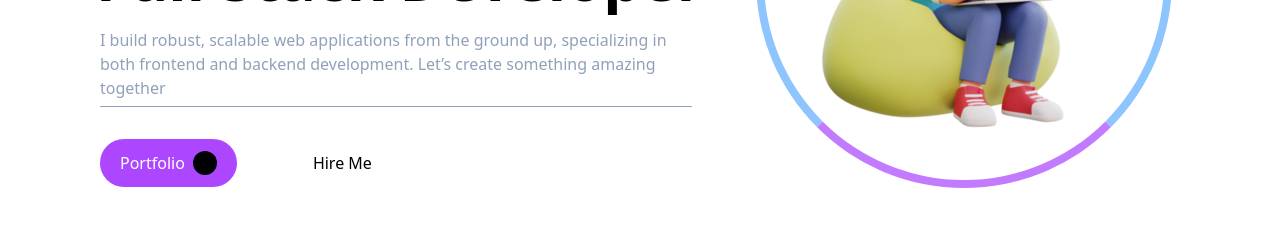
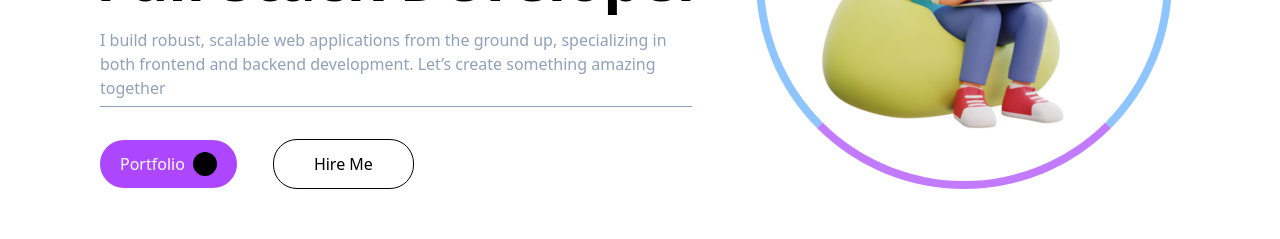
Before and after one commit to MrBhupendra/Test, a React (Vite) app: page / in a window 1280 px wide. Shown: the part 340-579 px from the top of the page. Built offline with nearby package versions, Linux system fonts and the light colour scheme; some icons are missing.

Commit message:
complete

```diff
--- a/src/components/Navbar.jsx
+++ b/src/components/Navbar.jsx
@@ -6,7 +6,7 @@ function Navbar() {
   return (
     <div className='sticky top-0 '>
       <header className='Navbar  '>
-        <nav className='flex justify-between px-24 items-center p-2 bg-white  max-sm:w-auto max-sm:flex max-sm:justify-between max-sm:border border-black max-sm:px-3'>
+        <nav className='flex justify-between px-24 items-center p-2 bg-white  max-sm:w-auto max-sm:flex max-sm:justify-between  max-sm:px-3'>
           <h2 className='font-bold text-[25px]'>LOGO</h2>
            <ul className='flex justify-between border-none border-black w-[450px] font-semibold text-black max-sm:hidden '>
               <li><a>Home</a></li>
--- a/src/pages/About.jsx
+++ b/src/pages/About.jsx
@@ -3,7 +3,7 @@ import { Icon } from "@iconify/react";
 
 function About() {
   return (
-    <div className=' flex px-24  py-16 max-sm:px-0 max-sm:flex-col max-sm:py-20 '>
+    <div className=' flex px-24  py-16 max-sm:px-0 max-sm:flex-col max-sm:py-20 bg-purple-500 '>
         <div className=' w-full  '>
             <img className='object-cover h-full max-sm:h-[50vh]' src='https://images.pexels.com/photos/574071/pexels-photo-574071.jpeg?auto=compress&cs=tinysrgb&w=1260&h=750&dpr=1'></img>
 
--- a/src/pages/Home.jsx
+++ b/src/pages/Home.jsx
@@ -28,7 +28,7 @@ function Home() {
 
           <a><button className=' px-5 py-3  rounded-3xl  bg-purple-500 text-white font-medium flex items-center gap-2'>Portfolio<span className='text-2xl  rounded-2xl bg-black'><Icon icon="mdi-light:arrow-right"/></span></button></a>
 
-          <a><button className=' px-10 py-3  rounded-3xl text-black font-medium '>Hire Me</button></a>
+          <a><button className=' px-10 py-3 border border-black rounded-3xl text-black font-medium '>Hire Me</button></a>
 
         </div>
 
```
